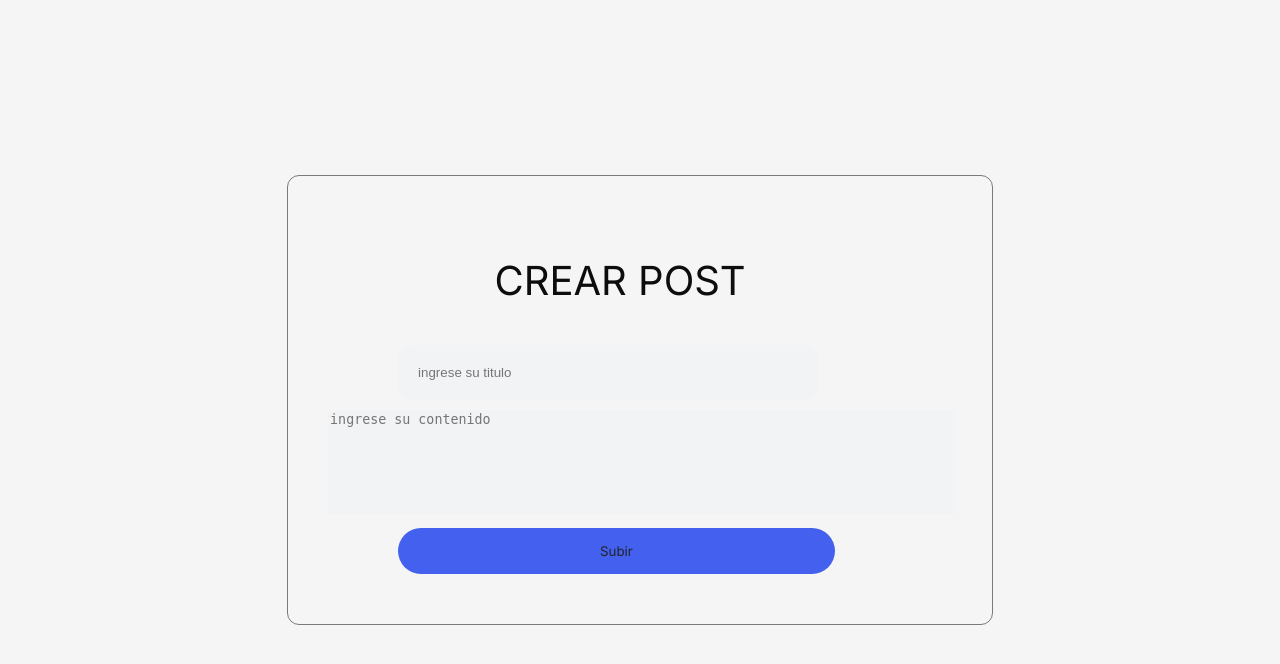
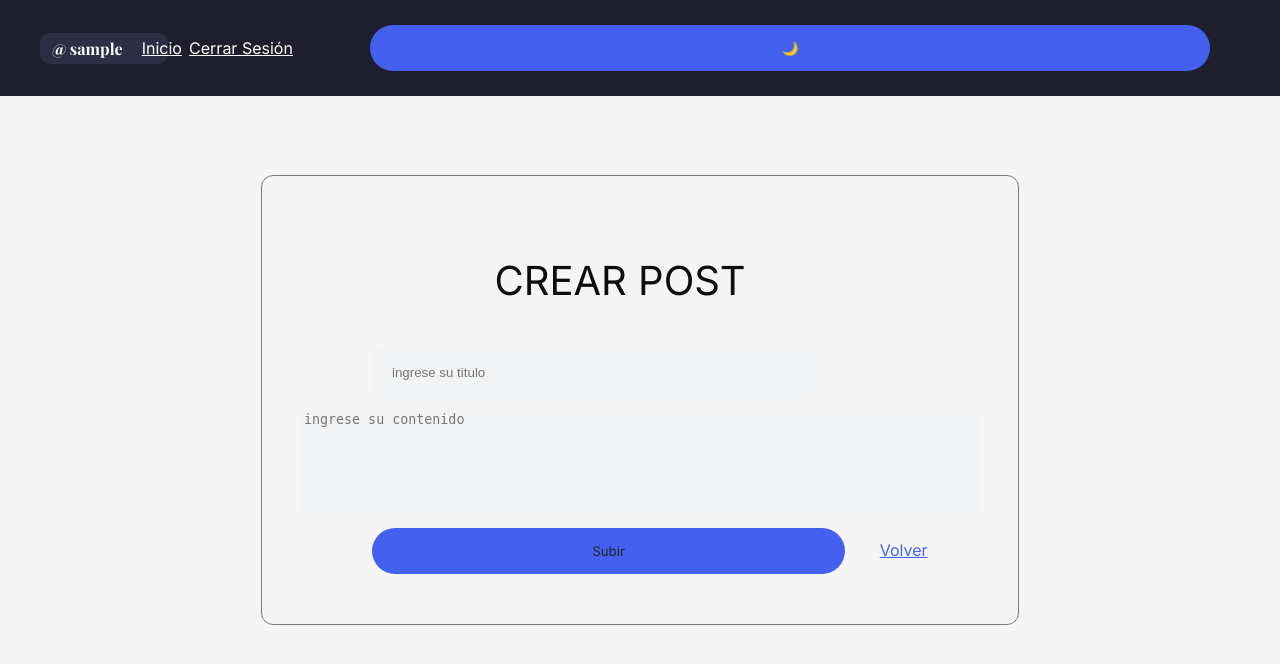
Before and after one commit to luninpotrer-png/blog-flask, a Flask app: page /crear in a window 1280 px wide. Shown: the top 664 px of the page. Run offline with Flask 3, Linux system fonts and the light colour scheme; the visitor is signed in with stand-in values (Sample User, id 1).

Commit message:
Add files via upload

```diff
--- a/templates/crear.html
+++ b/templates/crear.html
@@ -2,12 +2,19 @@
 <html lang="en">
 <head>
     <meta charset="UTF-8">
+    <meta name="viewport" content="width=device-width, initial-scale=1.0">
     <link rel="stylesheet" href="{{ url_for('static', filename='styles.css') }}">
-    <script src="{{ url_for('static', filename='script.js') }}"></script>
     <link href="https://fonts.googleapis.com/css2?family=Inter:wght@400;500;600;700&display=swap" rel="stylesheet">
     <link href="https://fonts.googleapis.com/css2?family=Playfair+Display:wght@700&family=Inter:wght@400;500;600&display=swap" rel="stylesheet">
     <title>CrearPost</title>
 </head>
+<nav>
+        <span><p class="usuario">@ {{ session["usuario"] }}</p></span>
+            <a class="crear_post" href="/">Inicio</a>
+            <a class="crear_post" href="/logout">Cerrar Sesión</a>
+
+        <button class="btn_dark" type="button" onclick="CambiarTema()">🌙</button>
+    </nav>
 <body>
     <div class="crear_container">
     <p class="crear_post_title">CREAR POST</p>
@@ -16,8 +23,10 @@
             <input type="text" name="titulo" placeholder="ingrese su titulo" id="titulo">
             <textarea name="contenido" placeholder="ingrese su contenido" rows="6" id="contenido"></textarea>
             <button type="submit">Subir</button>
+            <a class="msg_register" href="/">Volver</a>
         </form>
     </div>
     </div>
+<script src="{{ url_for('static', filename='script.js') }}"></script>
 </body>
 </html>
--- a/templates/login.html
+++ b/templates/login.html
@@ -2,10 +2,10 @@
 <html lang="en">
 <head>
     <meta charset="UTF-8">
+    <meta name="viewport" content="width=device-width, initial-scale=1.0">
     <title>login</title>
     <link rel="stylesheet" href="{{ url_for('static', filename='styles.css') }}">
     <link href="https://fonts.googleapis.com/css2?family=Inter:wght@400;500;600;700&display=swap" rel="stylesheet">
-    <script src="{{ url_for('static', filename='script.js') }}"></script>
 </head>
 <body>
     <div class="container">
@@ -21,5 +21,6 @@
             {% endif %}
         <p class="msg_register_bloque">¿Acabas de llegar a LyChat? <a class="msg_register" href="/register">Régistrate</a></p>
     </div>
+<script src="{{ url_for('static', filename='script.js') }}"></script>
 </body>
     </html>
--- a/templates/register.html
+++ b/templates/register.html
@@ -2,10 +2,10 @@
 <html lang="en">
 <head>
     <meta charset="UTF-8">
+    <meta name="viewport" content="width=device-width, initial-scale=1.0">
     <title>registro</title>
     <link rel="stylesheet" href="{{ url_for('static', filename='styles.css') }}">
     <link href="https://fonts.googleapis.com/css2?family=Inter:wght@400;500;600;700&display=swap" rel="stylesheet">
-    <script src="{{ url_for('static', filename='script.js') }}"></script>
 </head>
 <body class="register">
     <div class="rster_container">
@@ -27,5 +27,6 @@
             <p class="msg_login_bloque">¿Ya eres parte de LyChat? <a class="msg_login" href="/login">Inicia sesión</a></p>
         </form>
     </div>
+<script src="{{ url_for('static', filename='script.js') }}"></script>
 </body>
 </html>
```
Also changed, not shown: templates/index.html (+7 -0 lines), templates/post.html (+5 -2 lines).
